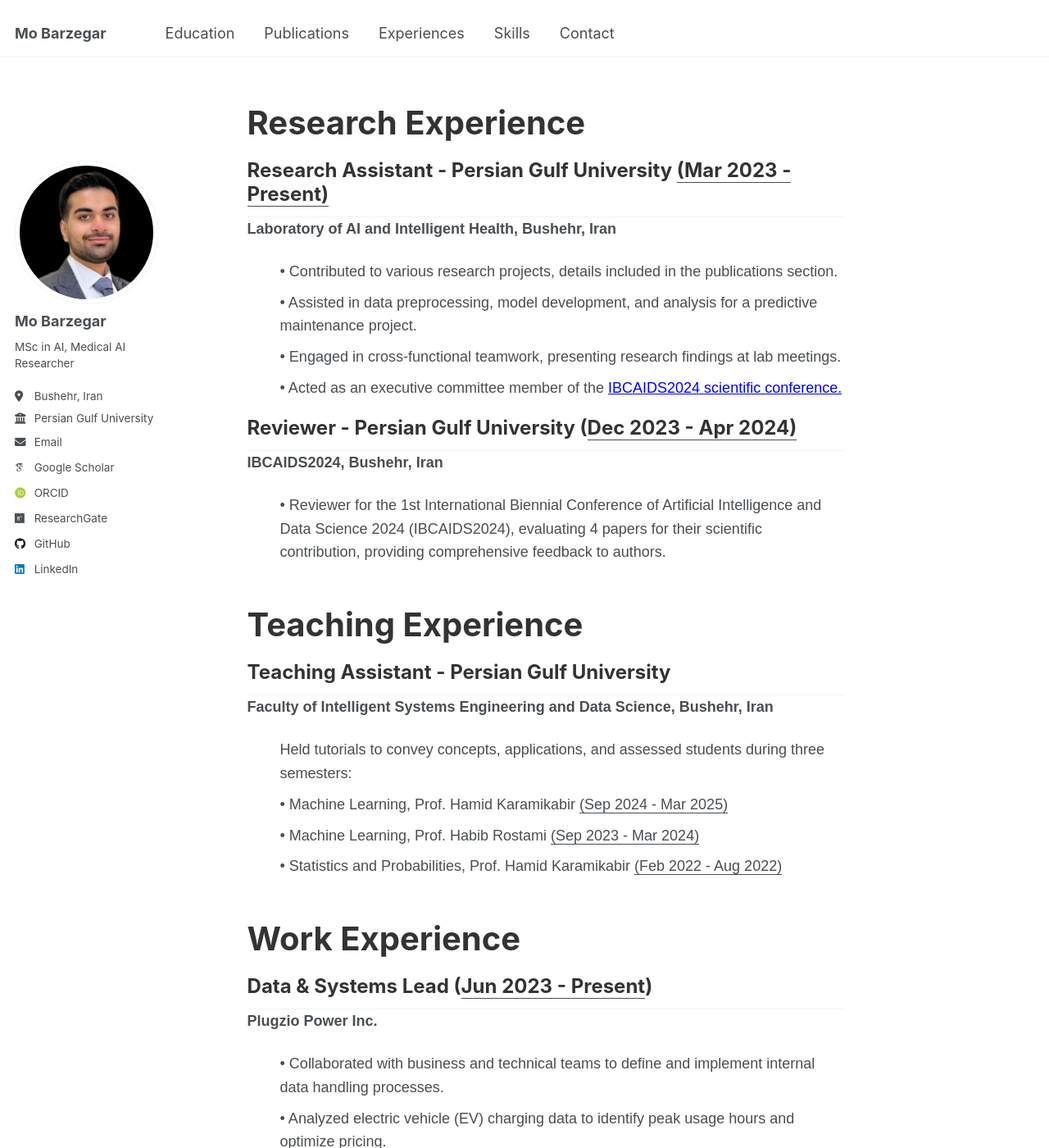
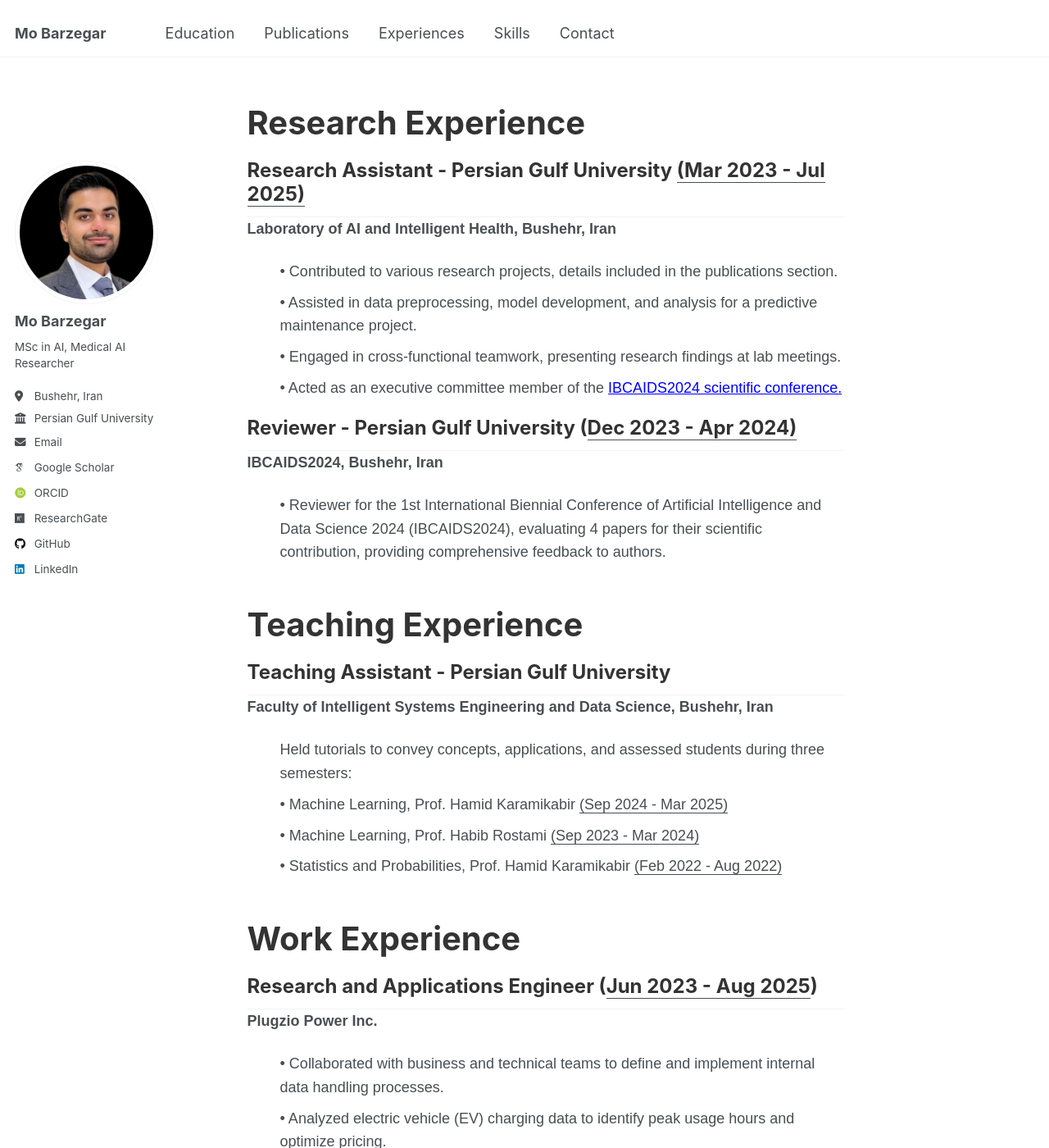
Before and after one commit to mbrz97/mbrz97.github.io, a Jekyll site: the page built from _pages/experiences.html, in a window 1280 px wide and 1400 px high. Shown: the whole window at 82% size. Built offline with Jekyll 4.4.1, drawn with Linux system fonts in a browser that asks for light colours; some web fonts are replaced.

Commit message:
Update experiences.html

```diff
--- a/_pages/experiences.html
+++ b/_pages/experiences.html
@@ -61,7 +61,7 @@ author_profile: true
         <h1>Research Experience</h1>
 
         <div class="experience">
-            <h2>Research Assistant - Persian Gulf University <u>(Mar 2023 - Present)</u></h2>
+            <h2>Research Assistant - Persian Gulf University <u>(Mar 2023 - Jul 2025)</u></h2>
             <p><strong>Laboratory of AI and Intelligent Health, Bushehr, Iran</strong></p>
             <ul>
                 <li>• Contributed to various research projects, details included in the publications section.</li>
@@ -96,7 +96,7 @@ author_profile: true
         <h1>Work Experience</h1>
 
         <div class="experience">
-            <h2>Data & Systems Lead (<u>Jun 2023 - Present</u>)</h2>
+            <h2>Research and Applications Engineer (<u>Jun 2023 - Aug 2025</u>)</h2>
             <p><strong>Plugzio Power Inc.</strong></p>
             <ul>
                 <li>• Collaborated with business and technical teams to define and implement internal data handling processes.</li>
```
